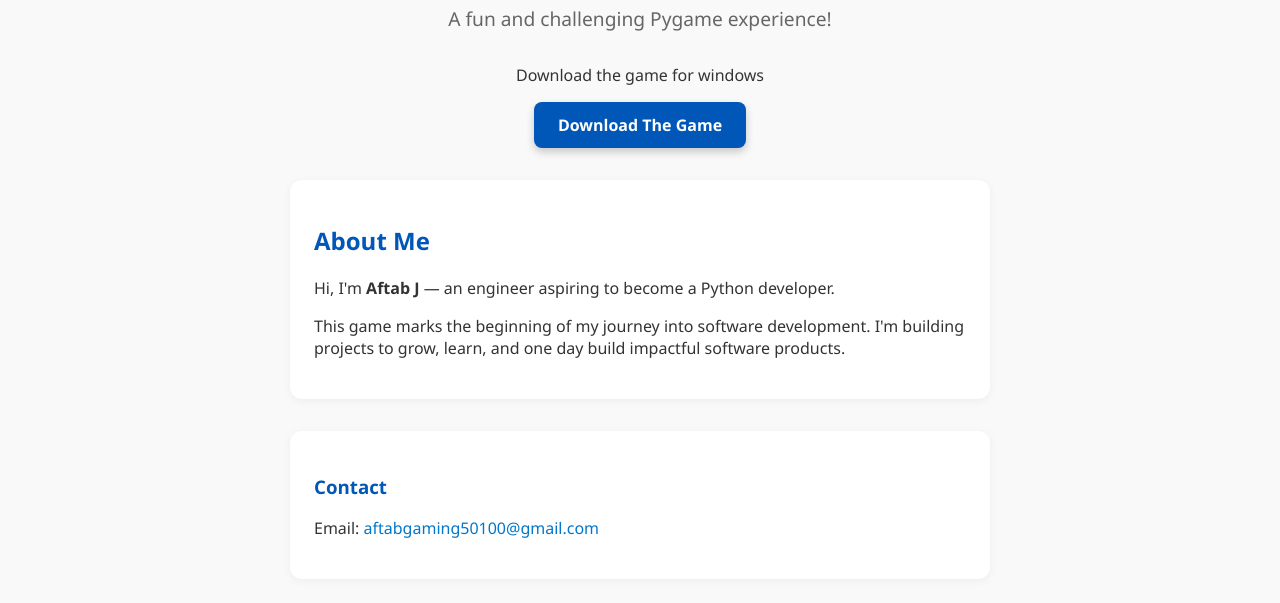
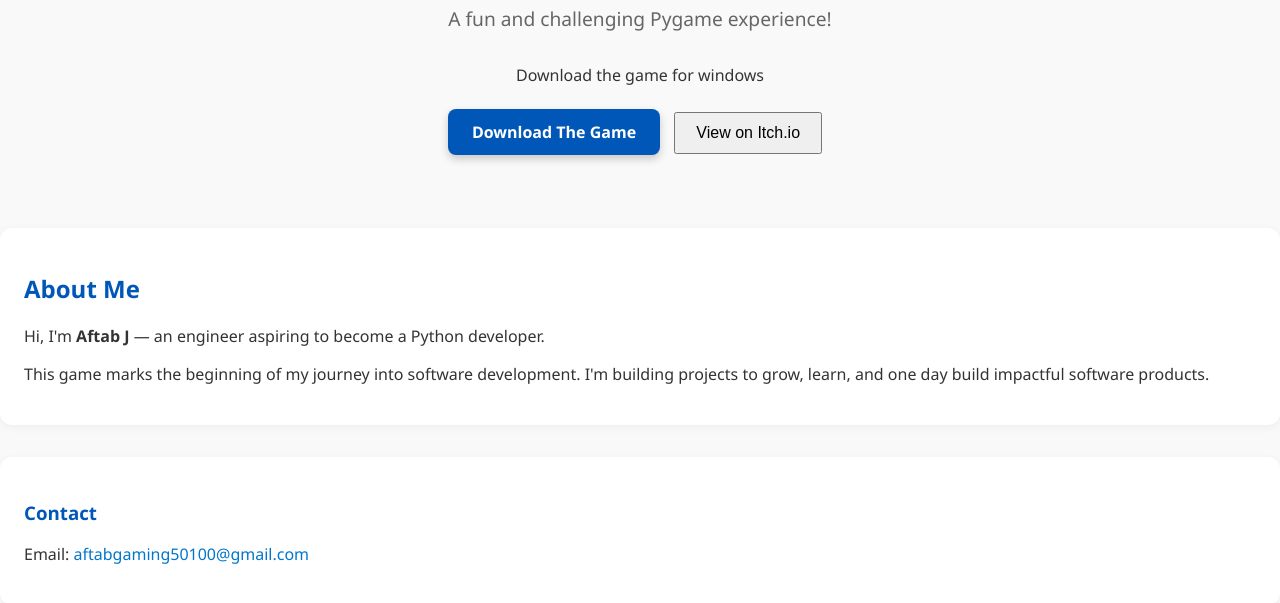
Before and after one commit to AftabJ09/rain-of-blocks-updates, a plain HTML site: page index.html in a window 1280 px wide. Shown: the part 273-876 px from the top of the page. Drawn offline with Linux system fonts and the light colour scheme.

Commit message:
New file updatedcls

```diff
--- a/index.html
+++ b/index.html
@@ -16,6 +16,12 @@
             Download The Game
           </a>
 
+            <a href="https://aftab-j.itch.io/rain-of-blocks" target="_blank" style="display: inline-block; margin: 10px;">
+              <button style="padding: 10px 20px; font-size: 16px;">View on Itch.io</button>
+            </a>
+          </div>
+
+
         <section class="about">
             <h2>About Me</h2>
             <p>Hi, I'm <strong>Aftab J</strong> — an engineer aspiring to become a Python developer.</p>
```
